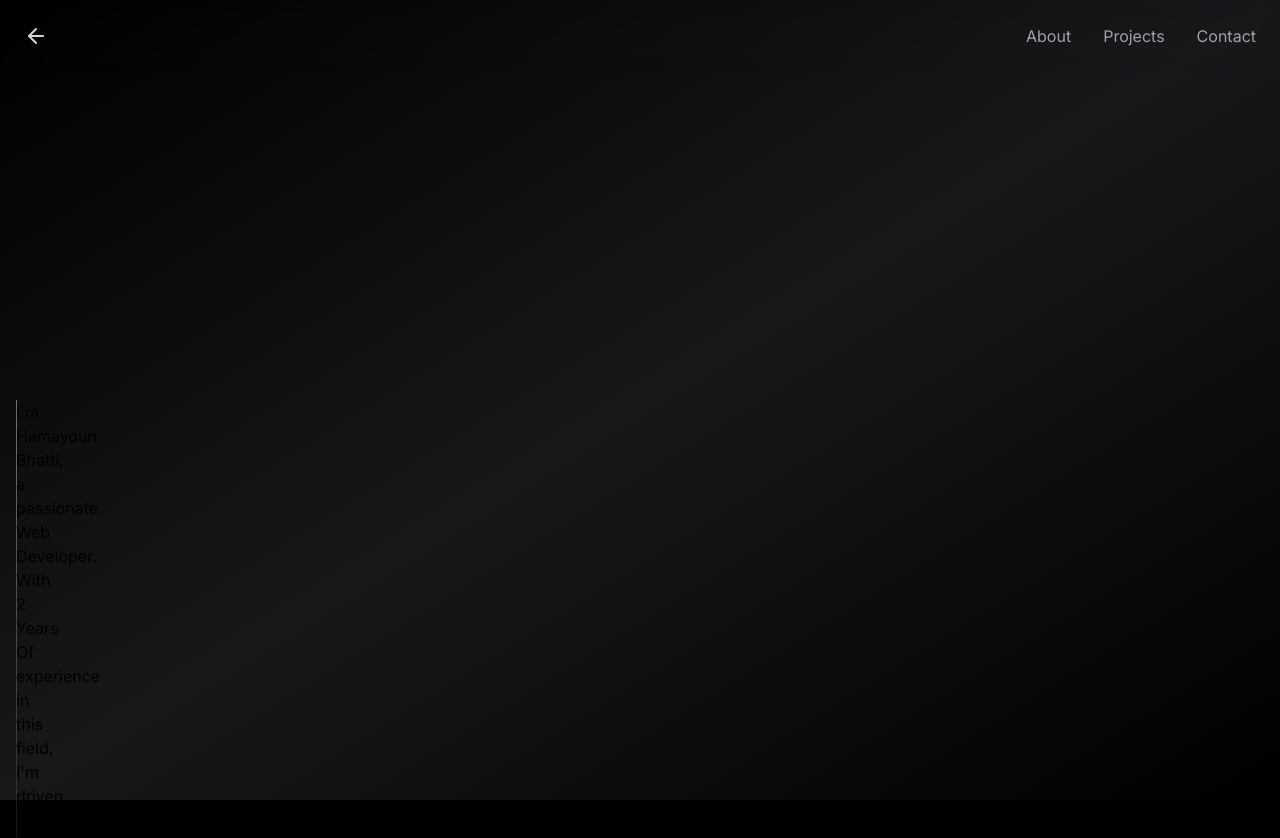
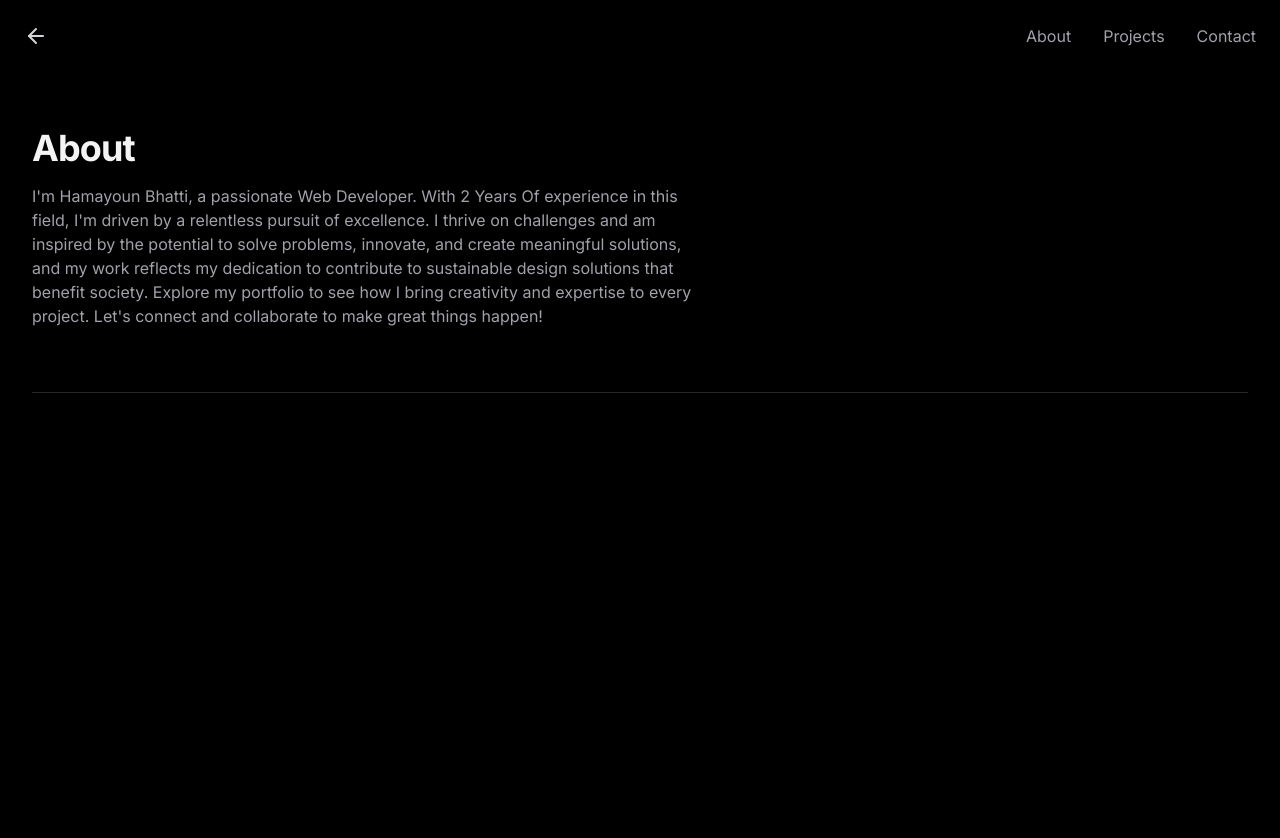
Before and after one commit to HamayounBhatti/nextjs-portfolio-pageview-counter, a Next.js app: page /about in a window 1280 px wide. Shown: the top 838 px of the page. After the commit the page ends 800 px from the top, so only its background shows below. Built offline with nearby package versions, Linux system fonts and the light colour scheme; no server answers; what tailwindcss-debug-screens would draw is missing.

Commit message:
Update page.tsx

```diff
--- a/app/about/page.tsx
+++ b/app/about/page.tsx
@@ -6,14 +6,18 @@
 
 export default function Example() {
 	return (
-        <div className=" bg-gradient-to-tl from-zinc-900/0 via-zinc-900 to-zinc-900/0">
+    <div className="relative pb-16">
     <Navigation />
-            <div className="container flex items-center justify-center min-h-screen px-4 mx-auto">
-                <div className="grid w-full grid-cols-1 gap-8 mx-auto mt-32 sm:mt-0 sm:grid-cols-3 lg:gap-16">
-                            <p className="absolute w-px h-2/3 bg-gradient-to-b from-zinc-500 via-zinc-500/50 to-transparent">
+    <div className="px-6 pt-20 mx-auto space-y-8 max-w-7xl lg:px-8 md:space-y-16 md:pt-24 lg:pt-32">
+      <div className="max-w-2xl mx-auto lg:mx-0">
+        <h2 className="text-3xl font-bold tracking-tight text-zinc-100 sm:text-4xl">
+          About
+        </h2>
+        <p className="mt-4 text-zinc-400">
         I'm Hamayoun Bhatti, a passionate Web Developer. With 2 Years Of experience in this field, I'm driven by a relentless pursuit of excellence. I thrive on challenges and am inspired by the potential to solve problems, innovate, and create meaningful solutions, and my work reflects my dedication to contribute to sustainable design solutions that benefit society. Explore my portfolio to see how I bring creativity and expertise to every project. Let's connect and collaborate to make great things happen!
         </p>
       </div>
+      <div className="w-full h-px bg-zinc-800" />
     </div>
   </div>
   	);
```
Lines whose indentation alone changed are shown as unchanged.
